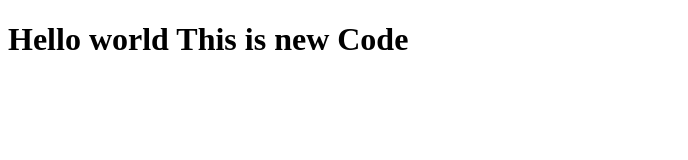
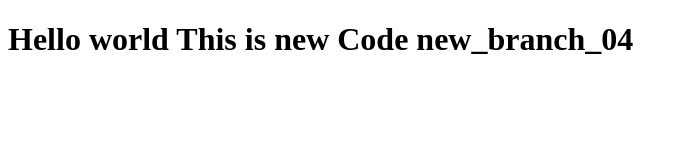
Before and after one commit to yuvrajdas/atai_testing, a plain HTML site: page index.html in a window 1280 px wide. Shown: the whole page, without its empty margins (0-688 px from the left). Drawn offline with Linux system fonts and the light colour scheme.

Commit message:
abcdefgh

```diff
--- a/index.html
+++ b/index.html
@@ -6,6 +6,6 @@
     <title>Git Tuts</title>
 </head>
 <body>
-    <h1>Hello world This is new Code</h1>
+    <h1>Hello world This is new Code new_branch_04</h1>
 </body>
 </html>
```
